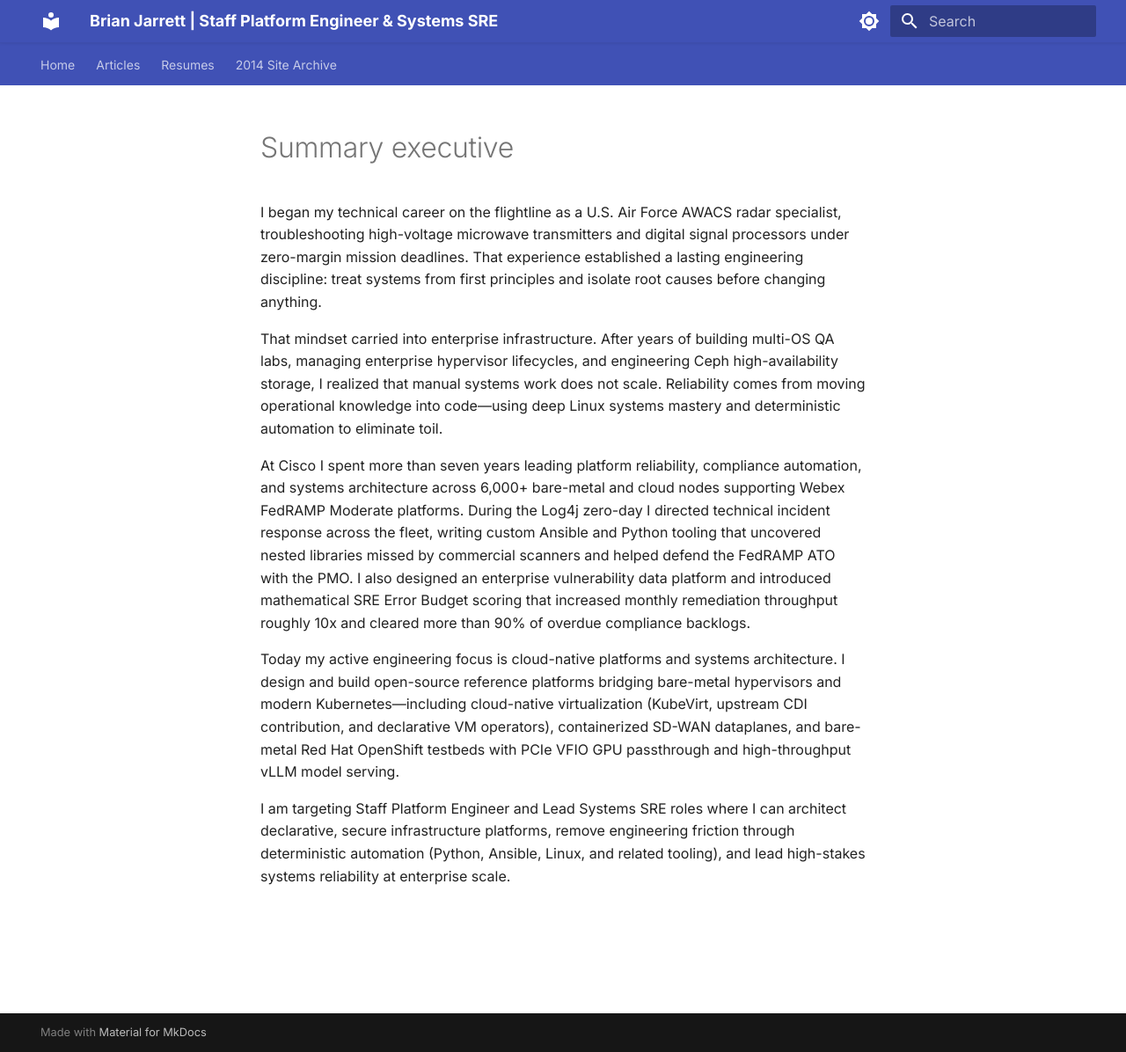
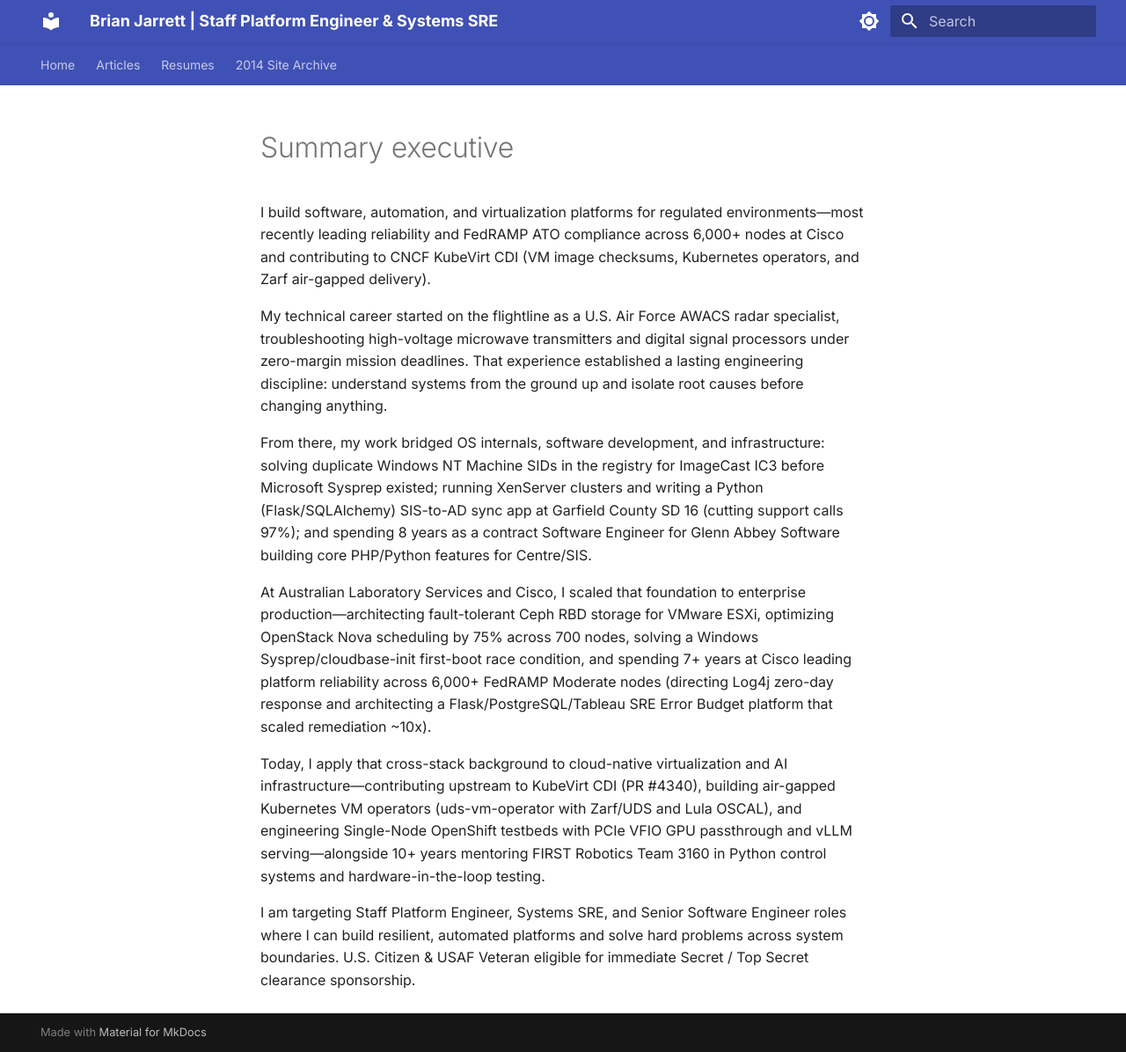
Before and after one commit to celttechie/celttechie.github.io, an MkDocs documentation site: the page built from docs/sections/summary_executive.md, in a window 1280 px wide and 1196 px high. Shown: the whole window at 88% size. Built offline with MkDocs 1.6.1 and Material for MkDocs 9.7.7, drawn with Linux system fonts in a browser that asks for light colours.

Commit message:
docs(ssot): update executive_summary with platform, virtualization, and FedRAMP hook

```diff
--- a/docs/sections/summary_executive.md
+++ b/docs/sections/summary_executive.md
@@ -1,9 +1,11 @@
-I began my technical career on the flightline as a U.S. Air Force AWACS radar specialist, troubleshooting high-voltage microwave transmitters and digital signal processors under zero-margin mission deadlines. That experience established a lasting engineering discipline: treat systems from first principles and isolate root causes before changing anything.
+I build software, automation, and virtualization platforms for regulated environments—most recently leading reliability and FedRAMP ATO compliance across 6,000+ nodes at Cisco and contributing to CNCF KubeVirt CDI (VM image checksums, Kubernetes operators, and Zarf air-gapped delivery).
 
-That mindset carried into enterprise infrastructure. After years of building multi-OS QA labs, managing enterprise hypervisor lifecycles, and engineering Ceph high-availability storage, I realized that manual systems work does not scale. Reliability comes from moving operational knowledge into code—using deep Linux systems mastery and deterministic automation to eliminate toil.
+My technical career started on the flightline as a U.S. Air Force AWACS radar specialist, troubleshooting high-voltage microwave transmitters and digital signal processors under zero-margin mission deadlines. That experience established a lasting engineering discipline: understand systems from the ground up and isolate root causes before changing anything.
 
-At Cisco I spent more than seven years leading platform reliability, compliance automation, and systems architecture across 6,000+ bare-metal and cloud nodes supporting Webex FedRAMP Moderate platforms. During the Log4j zero-day I directed technical incident response across the fleet, writing custom Ansible and Python tooling that uncovered nested libraries missed by commercial scanners and helped defend the FedRAMP ATO with the PMO. I also designed an enterprise vulnerability data platform and introduced mathematical SRE Error Budget scoring that increased monthly remediation throughput roughly 10x and cleared more than 90% of overdue compliance backlogs.
+From there, my work bridged OS internals, software development, and infrastructure: solving duplicate Windows NT Machine SIDs in the registry for ImageCast IC3 before Microsoft Sysprep existed; running XenServer clusters and writing a Python (Flask/SQLAlchemy) SIS-to-AD sync app at Garfield County SD 16 (cutting support calls 97%); and spending 8 years as a contract Software Engineer for Glenn Abbey Software building core PHP/Python features for Centre/SIS.
 
-Today my active engineering focus is cloud-native platforms and systems architecture. I design and build open-source reference platforms bridging bare-metal hypervisors and modern Kubernetes—including cloud-native virtualization (KubeVirt, upstream CDI contribution, and declarative VM operators), containerized SD-WAN dataplanes, and bare-metal Red Hat OpenShift testbeds with PCIe VFIO GPU passthrough and high-throughput vLLM model serving.
+At Australian Laboratory Services and Cisco, I scaled that foundation to enterprise production—architecting fault-tolerant Ceph RBD storage for VMware ESXi, optimizing OpenStack Nova scheduling by 75% across 700 nodes, solving a Windows Sysprep/cloudbase-init first-boot race condition, and spending 7+ years at Cisco leading platform reliability across 6,000+ FedRAMP Moderate nodes (directing Log4j zero-day response and architecting a Flask/PostgreSQL/Tableau SRE Error Budget platform that scaled remediation ~10x).
 
-I am targeting Staff Platform Engineer and Lead Systems SRE roles where I can architect declarative, secure infrastructure platforms, remove engineering friction through deterministic automation (Python, Ansible, Linux, and related tooling), and lead high-stakes systems reliability at enterprise scale.
+Today, I apply that cross-stack background to cloud-native virtualization and AI infrastructure—contributing upstream to KubeVirt CDI (PR #4340), building air-gapped Kubernetes VM operators (uds-vm-operator with Zarf/UDS and Lula OSCAL), and engineering Single-Node OpenShift testbeds with PCIe VFIO GPU passthrough and vLLM serving—alongside 10+ years mentoring FIRST Robotics Team 3160 in Python control systems and hardware-in-the-loop testing.
+
+I am targeting Staff Platform Engineer, Systems SRE, and Senior Software Engineer roles where I can build resilient, automated platforms and solve hard problems across system boundaries. U.S. Citizen & USAF Veteran eligible for immediate Secret / Top Secret clearance sponsorship.
```
Also changed, not shown: 2 other files.
